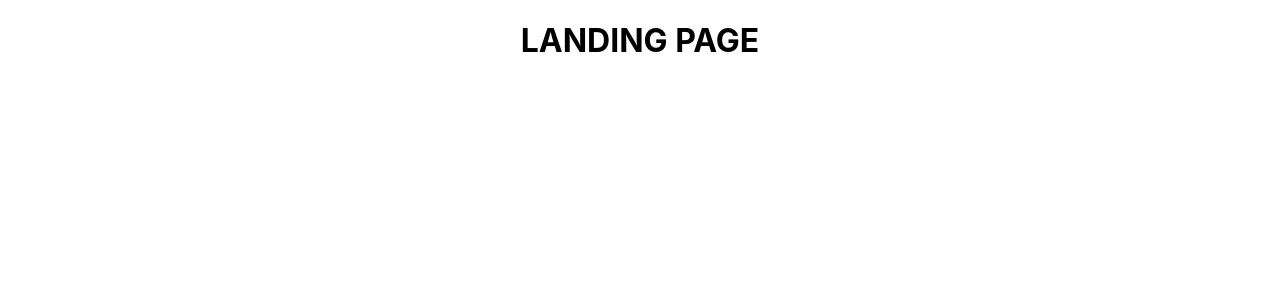
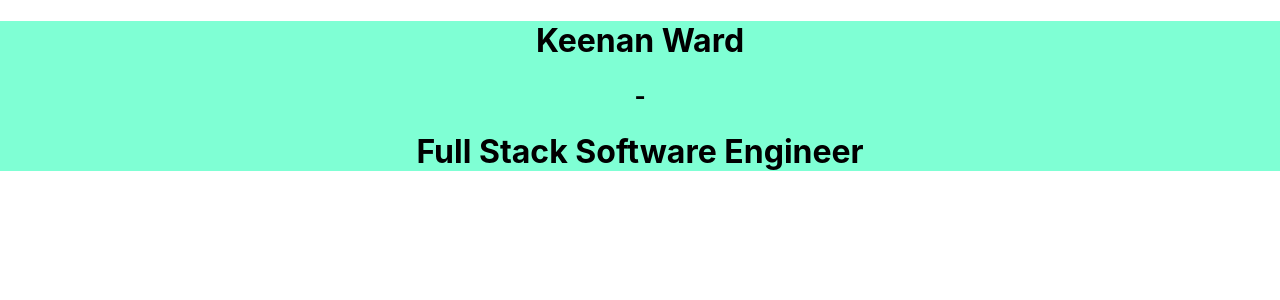
Before and after one commit to KWard94/Keenan-Ward-Portfolio, a React (Create React App) app: page / in a window 1280 px wide. Shown: the top 300 px of the page. Built offline with nearby package versions, Linux system fonts and the light colour scheme.

Commit message:
added router-dom dependencies

```diff
--- a/package.json
+++ b/package.json
@@ -8,6 +8,7 @@
     "@testing-library/user-event": "^12.8.3",
     "react": "^17.0.2",
     "react-dom": "^17.0.2",
+    "react-router-dom": "^5.2.0",
     "react-scripts": "4.0.3",
     "web-vitals": "^1.1.1"
   },
--- a/src/App.css
+++ b/src/App.css
@@ -1,3 +1,9 @@
 .App {
   text-align: center;
 }
+
+.landing {
+  background-color: aquamarine;
+  width: 100%;
+  height: 100%;
+}
--- a/src/Components/Landing.jsx
+++ b/src/Components/Landing.jsx
@@ -2,8 +2,12 @@ import React from "react";
 
 export default function Landing() {
   return (
-    <div>
-      <h1>LANDING PAGE</h1>
+    <div className="landing">
+      <div className="landing-intro">
+        <h1>Keenan Ward</h1>
+        <h2>-</h2>
+        <h1>Full Stack Software Engineer</h1>
+      </div>
     </div>
   );
 }
```
Also changed, not shown: 1 other file (tests, documents, lock files or other folders).
